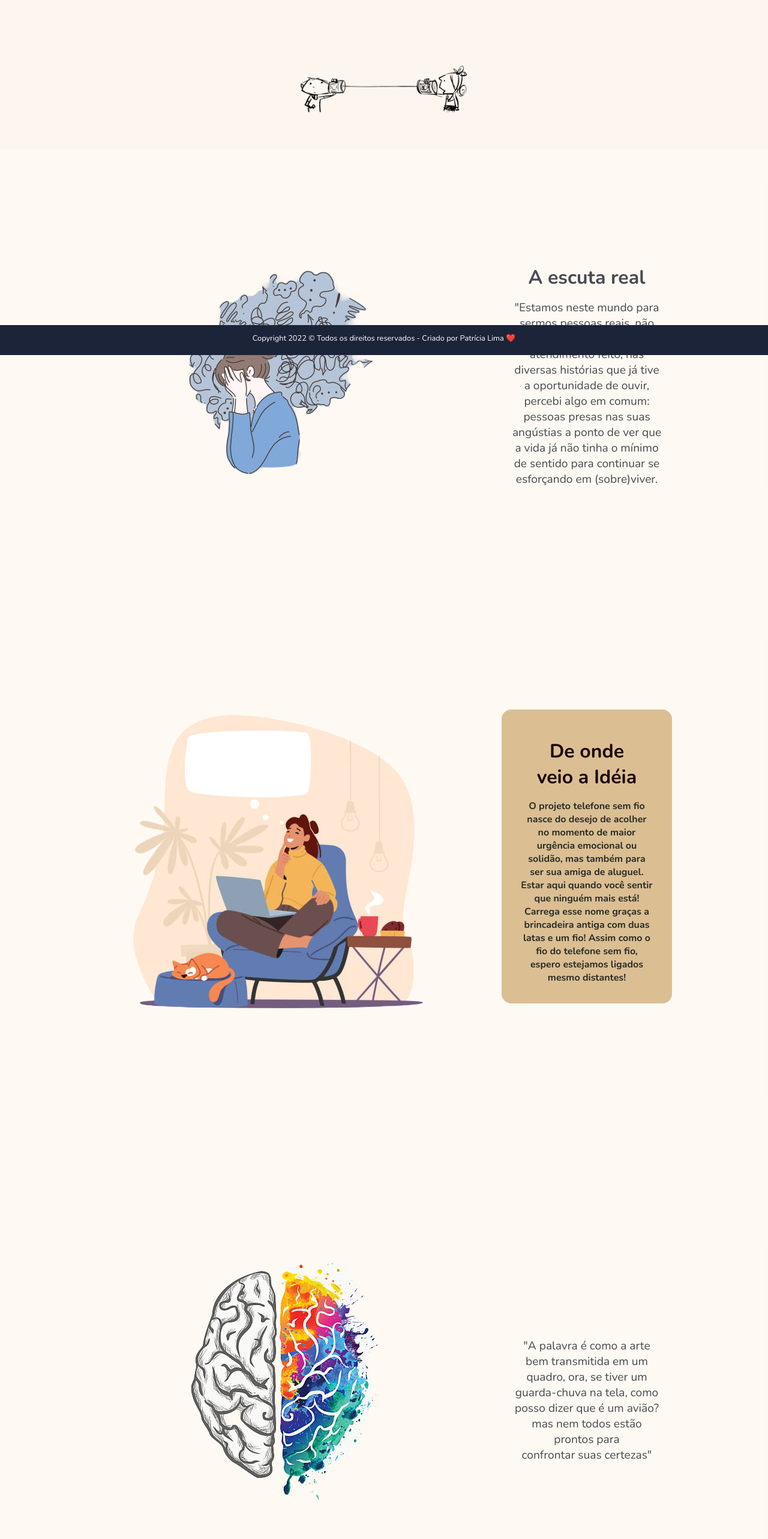
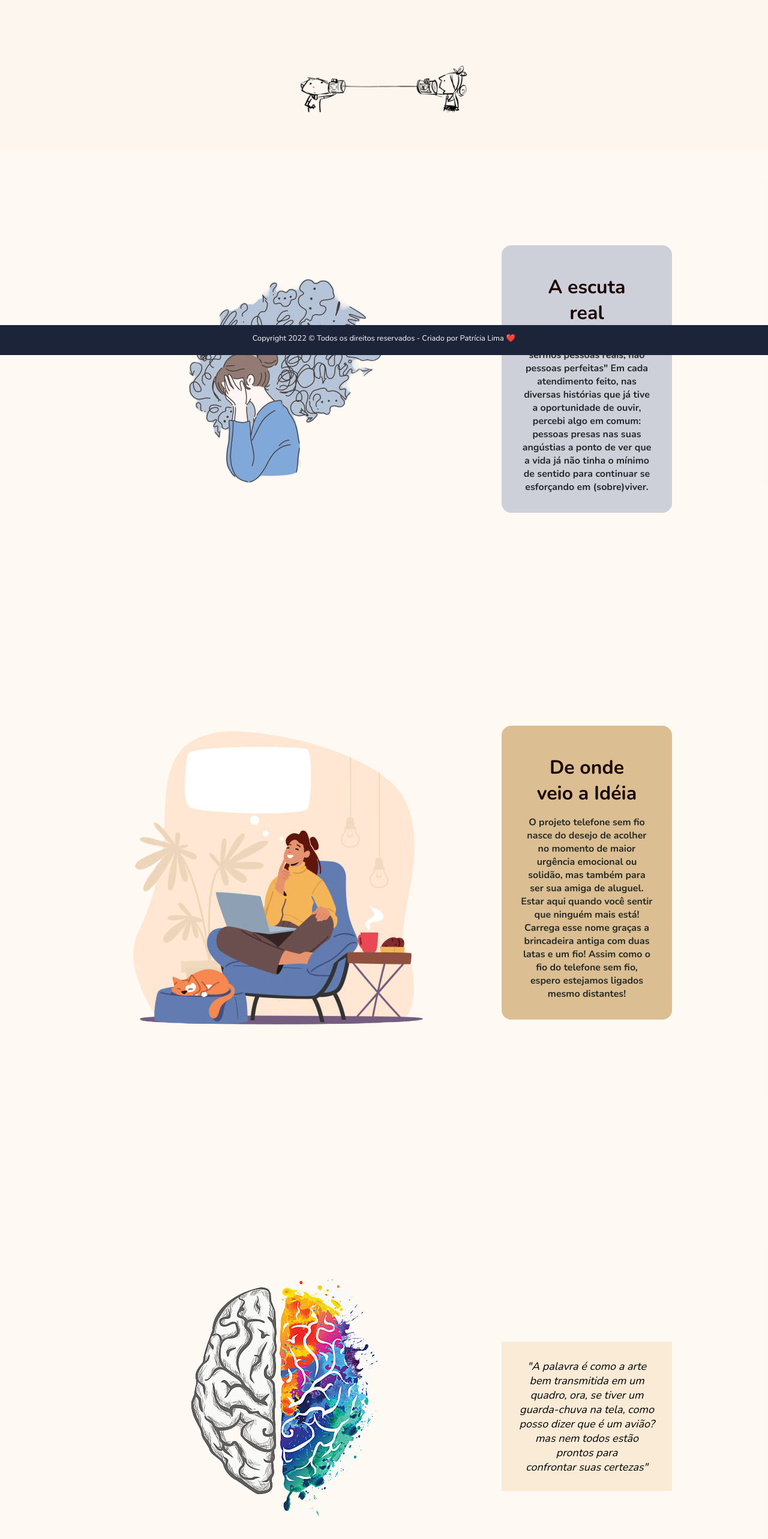
Before and after one commit to pati-lima/SOS-Telefone-sem-fio, a React (Vite) app: page / in a window 1280 px wide. Shown: the part 208-2774 px from the top of the page at 60% size. Built offline with nearby package versions, Linux system fonts and the light colour scheme; no server answers.

Commit message:
Inseri style

```diff
--- a/src/pages/Inicio.jsx
+++ b/src/pages/Inicio.jsx
@@ -14,9 +14,9 @@ export function Inicio() {
       <Header title="Telefone sem Fio" image={celSemFioeImg} />
       <div className={styles.homeContainer}>
       <img className={styles.inicioImage} src={meninaImg}/>
-        <div className={styles.cardContainer}>
+        <div className={styles.cardContainertwo}>
 
-          <h2 className={styles.titleinicio}>A escuta real</h2>
+          <h2 className={styles.titleiniciotwo}>A escuta real</h2>
           <p>"Estamos neste mundo para sermos pessoas reais, não pessoas perfeitas"
 
             Em cada atendimento feito, nas diversas histórias que já tive a oportunidade de ouvir, percebi algo em comum: pessoas presas nas suas angústias a ponto de ver que a vida já não tinha o mínimo de sentido
@@ -47,9 +47,9 @@ export function Inicio() {
       <div className={styles.homeContainer}>
         <img className={styles.inicioImage} src={menteColorImg}/>
 
-        <div className={styles.cardContainer}>
+        <div className={styles.cardContainerfinal}>
 
-          <p>"A palavra é como a arte bem transmitida em um quadro, ora, se tiver um guarda-chuva na tela, como posso dizer que é um avião? mas nem todos estão prontos para confrontar suas certezas" </p>
+          <p className={styles.paragFinal}>"A palavra é como a arte bem transmitida em um quadro, ora, se tiver um guarda-chuva na tela, como posso dizer que é um avião? mas nem todos estão prontos para confrontar suas certezas" </p>
 
         </div>
       </div>
--- a/src/styles/pages/inicio.module.css
+++ b/src/styles/pages/inicio.module.css
@@ -10,10 +10,39 @@
     color: rgb(26, 4, 4);
     padding:1rem;font-size:2rem;
 }
+.cardContainertwo{
+    background-color: rgba(129, 142, 179, 0.39);
+    border-radius: 1em;
+    padding: 2em;
+    color: rgb(38, 41, 43);
+    font-weight: 550;
+}
+
+.titleiniciotwo{
+    color: rgb(26, 4, 4);
+    padding:1rem;font-size:2rem;
+}
 .titleinicio{
 
     padding:1rem;font-size:2rem;color:#474a51
 }
+
+
+
+.cardContainerfinal{
+    /* background-color: rgb(119, 119, 121); */
+   background-color: antiquewhite;
+    padding: 3%;
+    border-radius: 0.9;
+}
+
+.paragFinal{
+    font-size: large;
+    font-weight: 450;
+    font-style: italic;
+}
+
+
 
 *{
     margin: 0;
```
